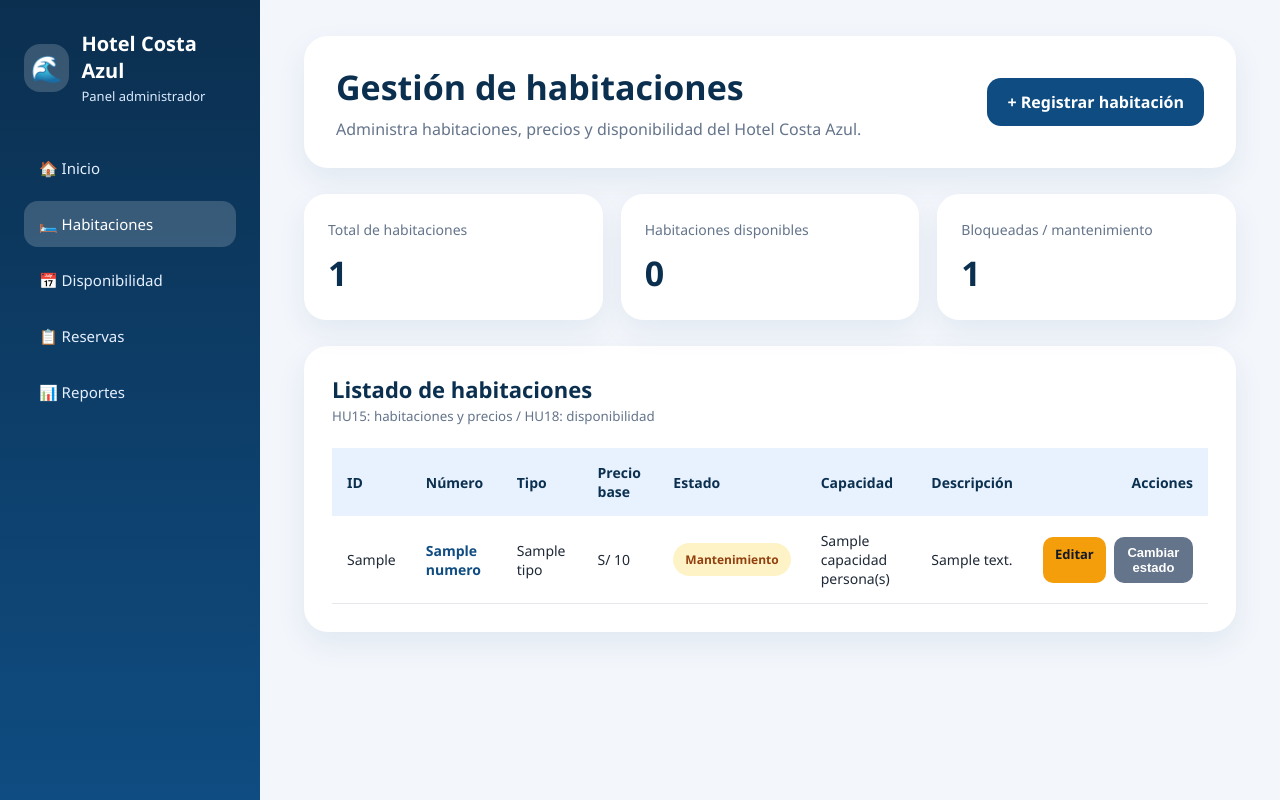
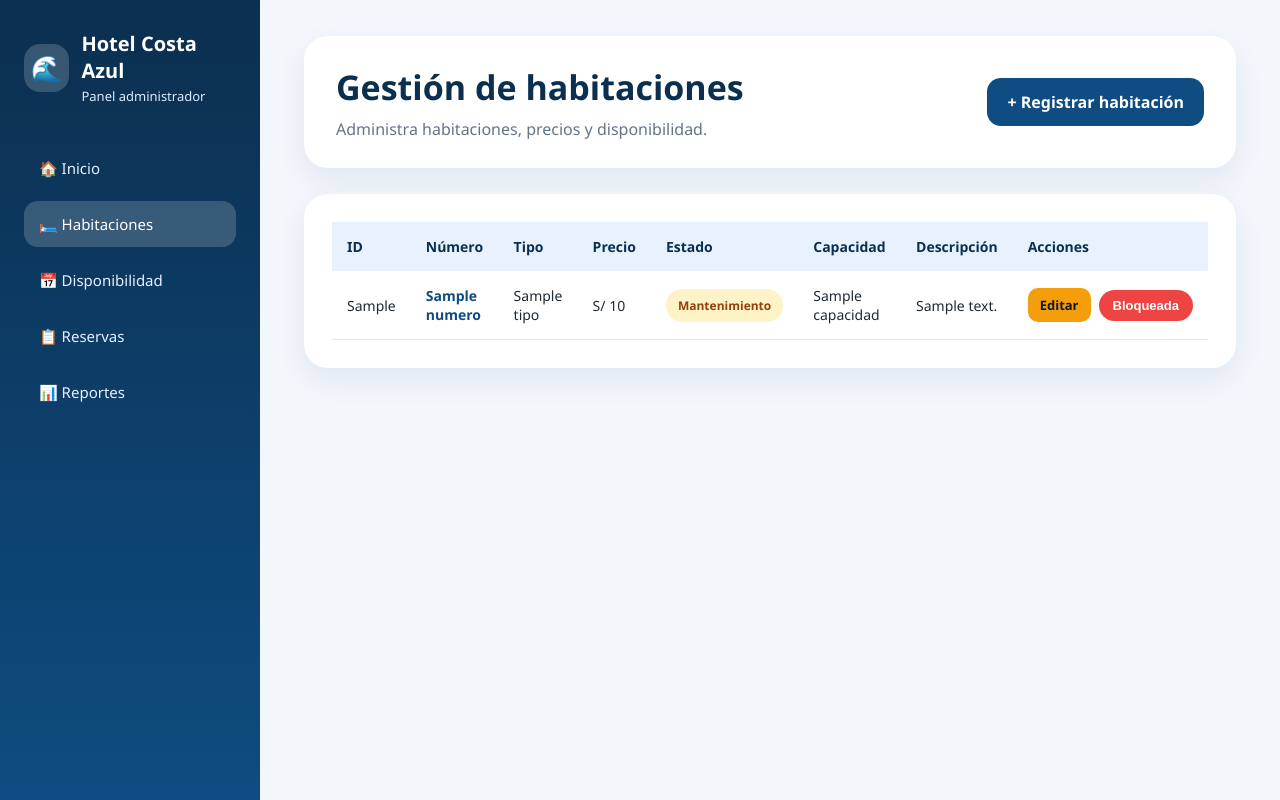
Before and after one commit to coxclode/HOTEL-COSTA-AZUL, a Flask app: template templates/admin_habitaciones.html in a window 1280 px wide. Run offline with Flask 3, Linux system fonts and the light colour scheme; the template is opened without the code that fills it: most values are stand-ins (such as "Sample title", 1, 10 or a date in 2020).

Commit message:
Agregado toggle de disponibilidad de habitaciones

```diff
--- a/app.py
+++ b/app.py
@@ -315,9 +315,9 @@ def actualizar_habitacion(id_habitacion):
 
 
 # =========================================================
-# HU18 - CAMBIAR DISPONIBILIDAD DE HABITACIÓN
+# HU18 - TOGGLE / SWITCH PARA CAMBIAR DISPONIBILIDAD
 # Disponible -> Bloqueada
-# Bloqueada o Mantenimiento -> Disponible
+# Bloqueada -> Disponible
 # =========================================================
 @app.route("/admin/habitaciones/cambiar-estado/<int:id_habitacion>", methods=["POST"])
 def cambiar_estado_habitacion(id_habitacion):
@@ -357,7 +357,7 @@ def cambiar_estado_habitacion(id_habitacion):
 
         conexion.commit()
 
-        flash("Estado de habitación actualizado correctamente.")
+        flash(f"Habitación cambiada a estado: {nuevo_estado}")
         return redirect(url_for("admin_habitaciones"))
 
     except Exception as error:
@@ -376,8 +376,6 @@ def cambiar_estado_habitacion(id_habitacion):
 
 # =========================================================
 # VISTA CLIENTE - SOLO HABITACIONES DISPONIBLES
-# Esto ayuda a cumplir HU18:
-# las habitaciones bloqueadas no deben mostrarse al cliente.
 # =========================================================
 @app.route("/habitaciones")
 def habitaciones_cliente():
--- a/templates/admin_habitaciones.html
+++ b/templates/admin_habitaciones.html
@@ -228,6 +228,7 @@
             display: flex;
             gap: 8px;
             justify-content: flex-end;
+            align-items: center;
         }
 
         .btn-edit {
@@ -240,15 +241,28 @@
             font-weight: 700;
         }
 
-        .btn-state {
-            background: #64748b;
+        .switch-btn {
+            border: none;
+            padding: 8px 14px;
+            border-radius: 999px;
             color: white;
-            padding: 8px 12px;
-            border-radius: 10px;
-            border: none;
             font-size: 13px;
             font-weight: 700;
             cursor: pointer;
+            transition: 0.3s;
+        }
+
+        .switch-btn.activo {
+            background: #22c55e;
+        }
+
+        .switch-btn.bloqueado {
+            background: #ef4444;
+        }
+
+        .switch-btn:hover {
+            transform: scale(1.05);
+            opacity: 0.9;
         }
 
         .alert {
@@ -316,29 +330,12 @@
         <section class="topbar">
             <div>
                 <h1>Gestión de habitaciones</h1>
-                <p>Administra habitaciones, precios y disponibilidad del Hotel Costa Azul.</p>
+                <p>Administra habitaciones, precios y disponibilidad.</p>
             </div>
 
             <a href="{{ url_for('nueva_habitacion') }}" class="btn-primary">
                 + Registrar habitación
             </a>
-        </section>
-
-        <section class="stats">
-            <div class="stat-card">
-                <span>Total de habitaciones</span>
-                <h2>{{ habitaciones|length }}</h2>
-            </div>
-
-            <div class="stat-card">
-                <span>Habitaciones disponibles</span>
-                <h2>{{ habitaciones|selectattr('estado', 'equalto', 'Disponible')|list|length }}</h2>
-            </div>
-
-            <div class="stat-card">
-                <span>Bloqueadas / mantenimiento</span>
-                <h2>{{ habitaciones|rejectattr('estado', 'equalto', 'Disponible')|list|length }}</h2>
-            </div>
         </section>
 
         {% with mensajes = get_flashed_messages() %}
@@ -350,12 +347,6 @@
         {% endwith %}
 
         <section class="panel">
-            <div class="panel-header">
-                <div>
-                    <h3>Listado de habitaciones</h3>
-                    <small>HU15: habitaciones y precios / HU18: disponibilidad</small>
-                </div>
-            </div>
 
             <table>
                 <thead>
@@ -363,20 +354,27 @@
                         <th>ID</th>
                         <th>Número</th>
                         <th>Tipo</th>
-                        <th>Precio base</th>
+                        <th>Precio</th>
                         <th>Estado</th>
                         <th>Capacidad</th>
                         <th>Descripción</th>
-                        <th style="text-align: right;">Acciones</th>
+                        <th>Acciones</th>
                     </tr>
                 </thead>
 
                 <tbody>
+
                     {% for habitacion in habitaciones %}
                     <tr>
+
                         <td>{{ habitacion.id_habitacion }}</td>
-                        <td class="room-number">{{ habitacion.numero }}</td>
+
+                        <td class="room-number">
+                            {{ habitacion.numero }}
+                        </td>
+
                         <td>{{ habitacion.tipo }}</td>
+
                         <td>S/ {{ habitacion.precio_base }}</td>
 
                         <td>
@@ -389,30 +387,43 @@
                             {% endif %}
                         </td>
 
-                        <td>{{ habitacion.capacidad }} persona(s)</td>
+                        <td>{{ habitacion.capacidad }}</td>
+
                         <td>{{ habitacion.descripcion }}</td>
 
                         <td>
                             <div class="actions">
+
                                 <a href="{{ url_for('editar_habitacion', id_habitacion=habitacion.id_habitacion) }}" class="btn-edit">
                                     Editar
                                 </a>
 
-                                <form method="POST" action="{{ url_for('cambiar_estado_habitacion', id_habitacion=habitacion.id_habitacion) }}">
-                                    <button type="submit" class="btn-state">
-                                        Cambiar estado
+                                <!-- TOGGLE DE DISPONIBILIDAD -->
+                                <form action="{{ url_for('cambiar_estado_habitacion', id_habitacion=habitacion.id_habitacion) }}" method="POST">
+
+                                    <button
+                                        type="submit"
+                                        class="switch-btn {% if habitacion.estado == 'Disponible' %}activo{% else %}bloqueado{% endif %}">
+
+                                        {% if habitacion.estado == "Disponible" %}
+                                            Disponible
+                                        {% else %}
+                                            Bloqueada
+                                        {% endif %}
+
                                     </button>
+
                                 </form>
+
                             </div>
                         </td>
+
                     </tr>
                     {% endfor %}
+
                 </tbody>
             </table>
 
-            {% if habitaciones|length == 0 %}
-                <p>No hay habitaciones registradas.</p>
-            {% endif %}
         </section>
 
     </main>
```
Also changed, not shown: static/css/js/img/static/estilos.css (+32 -0 lines).
